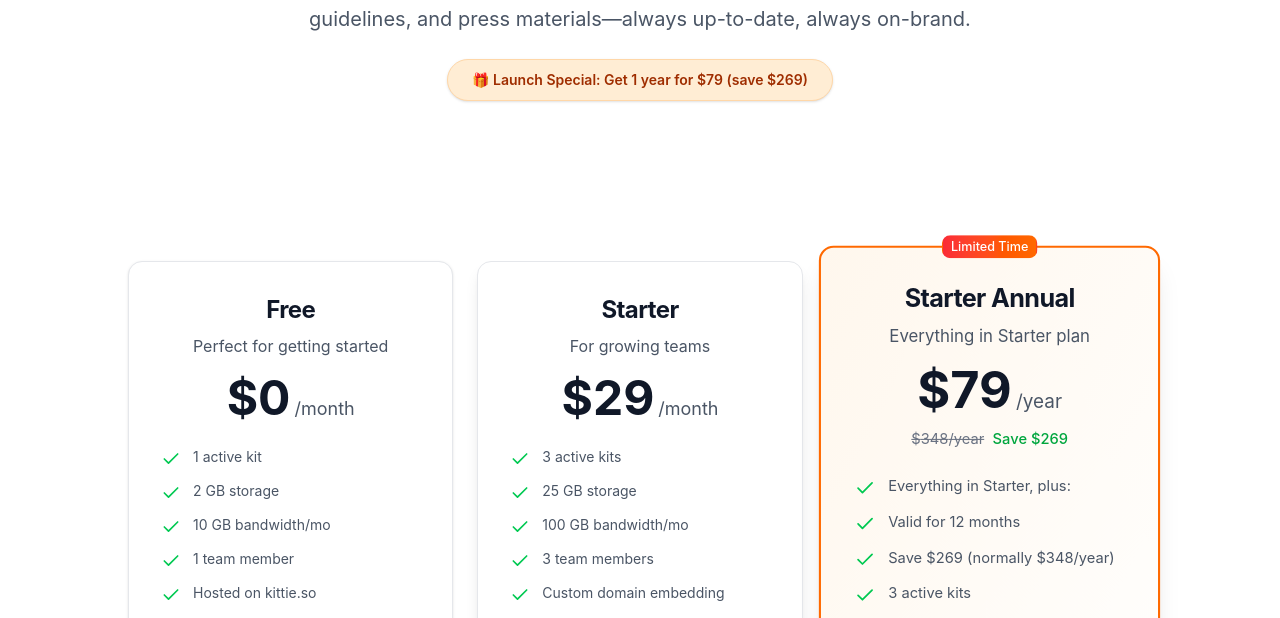
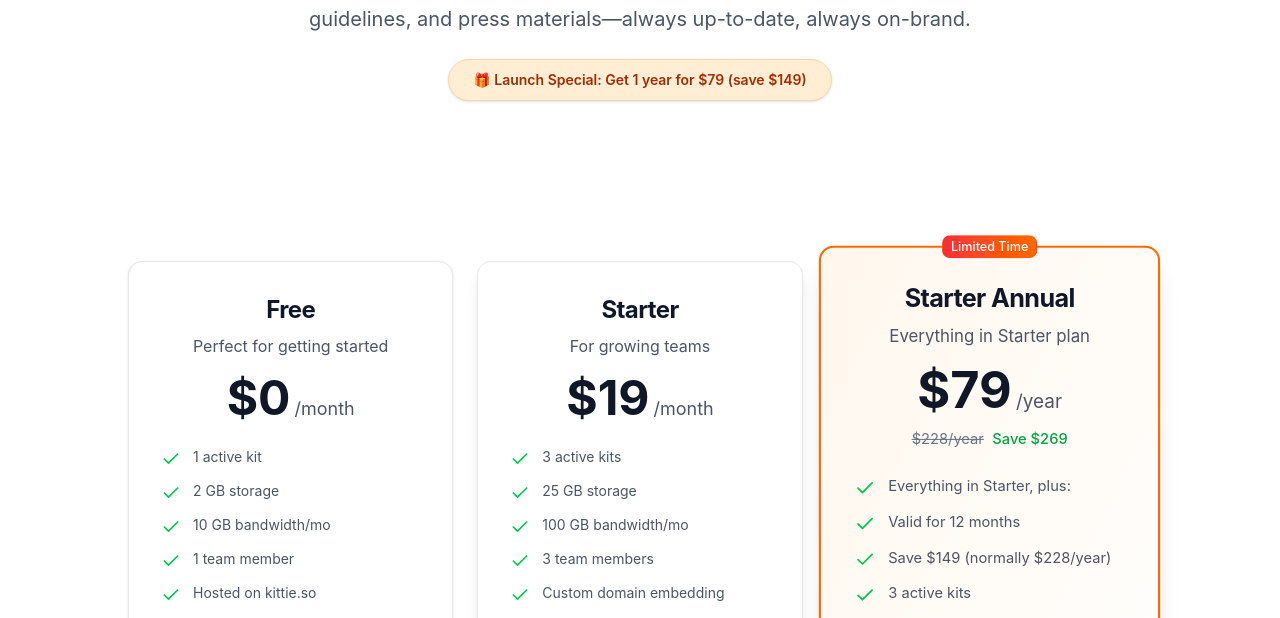
Before and after one commit to junelabs/kittie, a Next.js app: page /pricing in a window 1280 px wide. Shown: the part 287-905 px from the top of the page. Built offline with nearby package versions, Linux system fonts and the light colour scheme.

Commit message:
Update pricing: Starter /month, Annual savings
- Changed Starter plan from /month to /month
- Updated annual savings from  to  (based on *12 = )
- Updated launch special callout to reflect new savings
- Applied changes to both landing page and pricing page
- Build passes successfully with no errors

```diff
--- a/app/(marketing)/pricing/page.tsx
+++ b/app/(marketing)/pricing/page.tsx
@@ -36,7 +36,7 @@
     },
     starter: {
       name: "Starter",
-      price: 29,
+      price: 19,
       description: "For growing teams",
       features: [
         "3 active kits",
@@ -60,12 +60,12 @@
     limitedOffer: {
       name: "Starter Annual",
       price: 79,
-      originalPrice: 348,
+      originalPrice: 228,
       description: "Everything in Starter plan",
       features: [
         "Everything in Starter, plus:",
         "Valid for 12 months",
-        "Save $269 (normally $348/year)",
+        "Save $149 (normally $228/year)",
         "3 active kits",
         "25 GB storage",
         "100 GB bandwidth/mo",
@@ -231,7 +231,7 @@
           </p>
           <div className="flex justify-center mb-4">
             <span className="inline-block bg-orange-100 text-orange-800 border border-orange-200 px-4 md:px-6 py-2.5 rounded-full text-sm font-semibold shadow-sm">
-              🎁 Launch Special: Get 1 year for $79 (save $269)
+              🎁 Launch Special: Get 1 year for $79 (save $149)
             </span>
           </div>
         </div>
--- a/app/page.tsx
+++ b/app/page.tsx
@@ -170,7 +170,7 @@
           {/* Launch Special Callout */}
           <div className="flex justify-center mb-8">
             <span className="inline-block bg-orange-100 text-orange-800 border border-orange-200 px-4 md:px-6 py-2.5 rounded-full text-sm font-semibold shadow-sm">
-              🎁 Launch Special: Get 1 year for $79 (save $269)
+              🎁 Launch Special: Get 1 year for $79 (save $149)
             </span>
           </div>
 
@@ -203,7 +203,7 @@
             <Card className="p-8 border border-gray-200 shadow-lg">
               <CardContent className="p-0">
                 <h3 className="text-2xl font-bold text-gray-900 mb-2">Starter</h3>
-                <div className="text-4xl font-bold text-gray-900 mb-4">$29<span className="text-lg text-gray-600">/mo</span></div>
+                <div className="text-4xl font-bold text-gray-900 mb-4">$19<span className="text-lg text-gray-600">/mo</span></div>
                 <p className="text-gray-600 mb-6">For growing teams</p>
                 <ul className="space-y-3 mb-8 text-left">
                   <li className="flex items-start">
@@ -238,8 +238,8 @@
                 <div className="text-4xl font-bold text-gray-900 mb-4">$79<span className="text-lg text-gray-600">/year</span></div>
                 <p className="text-gray-600 mb-4">Everything in Starter plan</p>
                 <div className="mb-6">
-                  <span className="text-sm text-gray-500 line-through">$348/year</span>
-                  <span className="text-sm text-green-600 ml-2 font-medium">Save $269</span>
+                  <span className="text-sm text-gray-500 line-through">$228/year</span>
+                  <span className="text-sm text-green-600 ml-2 font-medium">Save $149</span>
                 </div>
                 <ul className="space-y-3 mb-8 text-left">
                   <li className="flex items-start">
```
